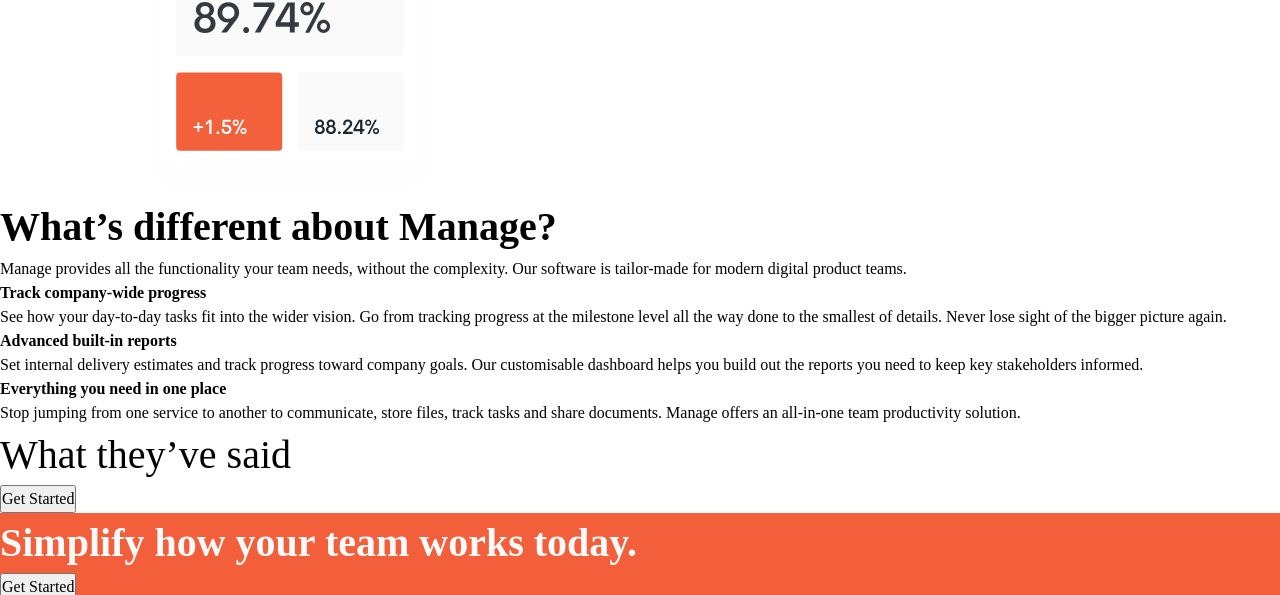
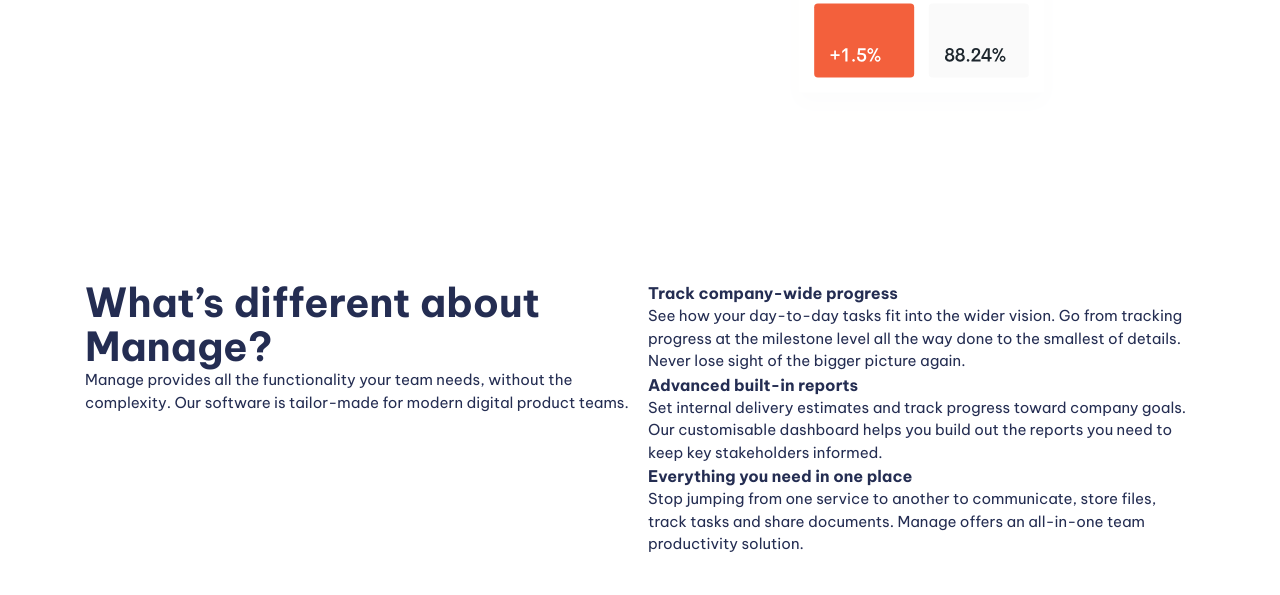
Before and after one commit to D3c1pher/fem-manage-landing-page, a website built with Vite: page index.html in a window 1280 px wide. Shown: the part 636-1231 px from the top of the page. Built offline with nearby package versions, Linux system fonts and the light colour scheme.

Commit message:
Updated html and styling, Added general styling

```diff
--- a/index.html
+++ b/index.html
@@ -37,7 +37,7 @@
     </header>
 
     <main>
-      <section>
+      <section class="padding-block-900">
         <div class="container">
           <div class="even-columns">
             <div>
@@ -51,7 +51,7 @@
           </div>
         </div>
       </section>
-      <section>
+      <section class="padding-block-900">
         <div class="container">
           <div class="even-columns">
             <div>
@@ -78,13 +78,13 @@
         </div>
       </section>
 
-      <section class="carousel">
-        <h2 class="fs-secondary-heading">What they’ve said</h2>
+      <section class="carousel | padding-block-700">
+        <h2 class="fs-secondary-heading fw-bold">What they’ve said</h2>
         <!-- Carousel Here -->
         <button class="button">Get Started</button>
       </section>
 
-      <section class="cta | bg-accent-400 text-neutral-100">
+      <section class="cta | padding-block-700 bg-accent-400 text-neutral-100">
         <div class="container">
           <div class="even-columns">
             <div>
@@ -98,7 +98,7 @@
       </section>
     </main>
 
-    <footer class="bg-neutral-900 text-neutral-100">
+    <footer class="padding-block-700 bg-neutral-900 text-neutral-100">
       <div class="container">
         <div class="even-columns">
           <div>
--- a/style.css
+++ b/style.css
@@ -1,7 +1,9 @@
 /* ===== Custom Styling Start ===== */
 :root {
+  --clr-accent-100: hsl(13, 100%, 96%);
+  --clr-accent-300: hsl(12, 88%, 75%);
   --clr-accent-400: hsl(12, 88%, 59%);
-  --clr-accent-100: hsl(13, 100%, 96%);
+  --clr-accent-500: hsl(12, 60%, 45%);
 
   --clr-primary-400: hsl(228, 39%, 23%);
 
@@ -30,6 +32,16 @@
   --fs-secondary-heading: var(--fs-700);
   --fs-nav: var(--fs-500);
   --fs-button: var(--fs-300);
+
+  --size-200: 0.25rem;
+  --size-200: 0.5rem;
+  --size-300: 0.75rem;
+  --size-400: 1rem;
+  --size-500: 1.5rem;
+  --size-600: 2rem;
+  --size-700: 3rem;
+  --size-800: 4rem;
+  --size-900: 5rem;
 }
 
 @media (min-width: 50em) {
@@ -132,11 +144,79 @@
 .fw-bold { font-weight: var(--fw-bold); }
 
 /* Font Size */
-.fs-primary-heading { font-size: var(--fs-primary-heading); }
-.fs-secondary-heading { font-size: var(--fs-secondary-heading); }
+.fs-primary-heading {
+  font-size: var(--fs-primary-heading);
+  line-height: 1.1;
+}
+.fs-secondary-heading {
+  font-size: var(--fs-secondary-heading);
+  line-height: 1.1;
+}
 
 .fs-300 { font-size: var(--fs-300); }
 .fs-400 { font-size: var(--fs-400); }
 .fs-500 { font-size: var(--fs-500); }
 .fs-600 { font-size: var(--fs-600); }
+
+/* Vertical Padding */
+.padding-block-700 { padding-block: var(--size-700); }
+.padding-block-900 { padding-block: var(--size-900); }
+
+.container {
+  --max-width: 1110px;
+  --padding: 1rem;
+
+  width: min(var(--max-width), 100% - (var(--padding) * 2));
+  margin-inline: auto;
+}
+
+.even-columns {
+  display: grid;
+  gap: 1rem;
+}
+
+@media (min-width: 50em) {
+  .even-columns {
+    grid-auto-flow: column;
+    grid-auto-columns: 1fr;
+  }
+}
 /* ===== Utility Classes End ===== */
+
+/* ===== General Styling Start ===== */
+body {
+  font-size: var(--fs-body);
+  font-family: var(--ff-body);
+  color: var(--clr-primary-400);
+}
+
+.button {
+  cursor: pointer;
+  text-decoration: none;
+  border: 0;
+  border-radius: 100vmax;
+  padding: 1.25em 2.5em;
+  font-weight: var(--fw-bold);
+  font-size: var(--fs-button);
+  line-height: 1;
+  color: var(--clr-neutral-100);
+  background-color: var(--clr-accent-400);
+  box-shadow: 0 1.125em 1em -1em --clr-accent-500;
+}
+
+.button[data-type="inverted"]{
+  color: var(--clr-accent-400);
+  background-color: var(--clr-neutral-100);
+}
+
+.button:hover,
+.button:focus-visible {
+  background-color: var(--clr-accent-300);
+}
+
+.button[data-type="inverted"]:hover,
+.button[data-type="inverted"]:focus-visible {
+  color: var(--clr-accent-300);
+  background-color: var(--clr-neutral-100);
+}
+/* ===== General Styling End ===== */
```
